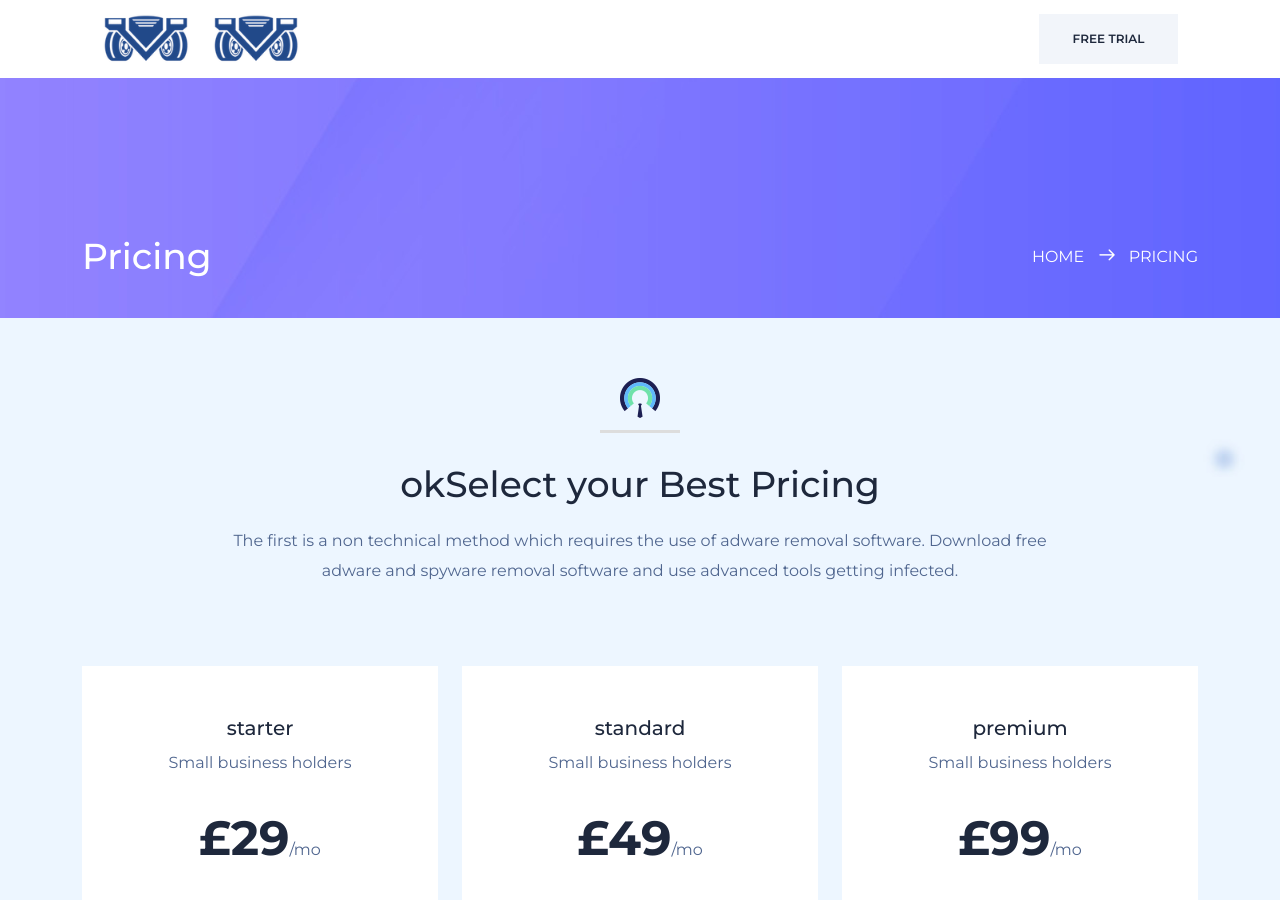
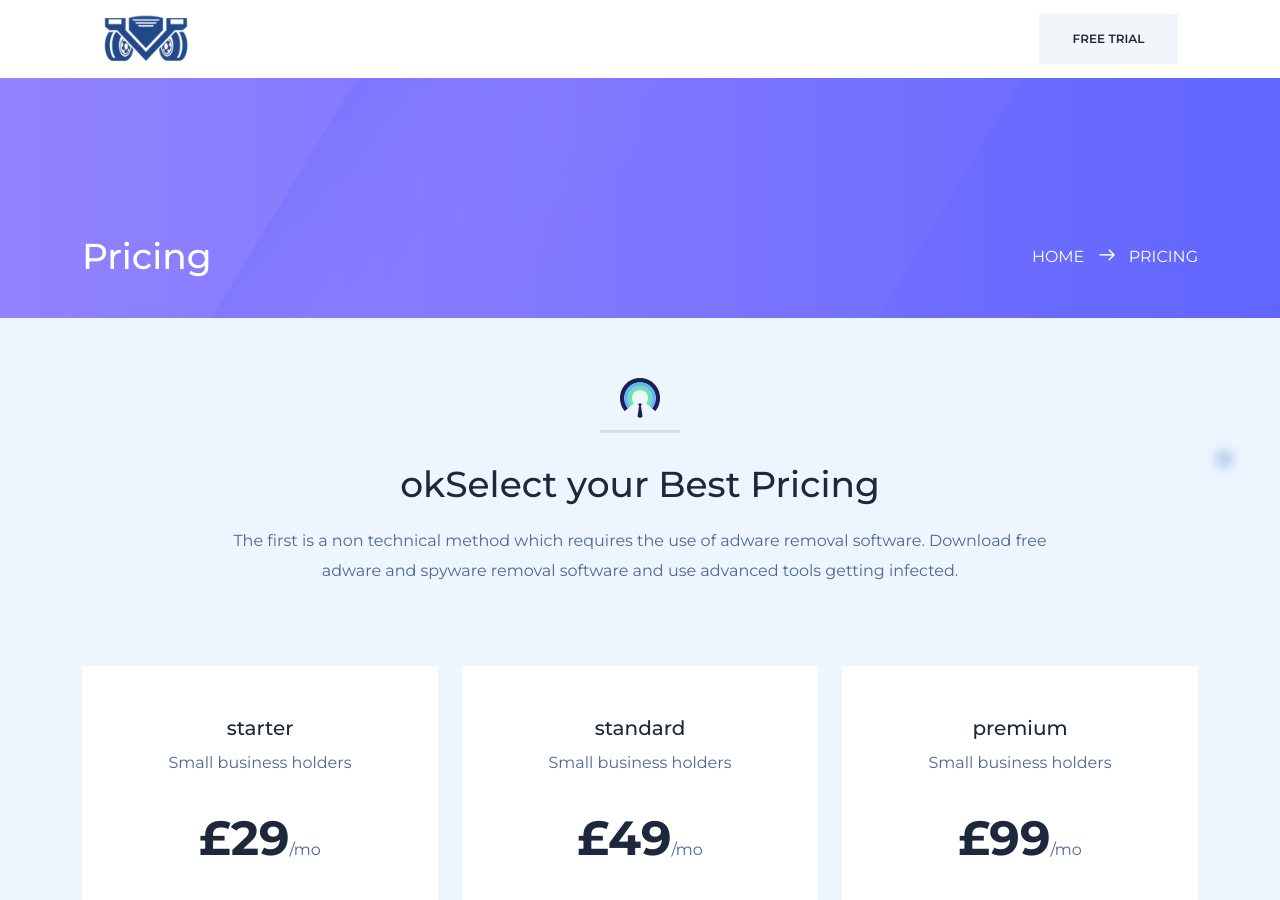
Before and after one commit to ymote/ymote.github.io, a Jekyll site: the page built from pricing.html, in a window 1280 px wide and 900 px high. Built offline with Jekyll 4.4.1, drawn with Linux system fonts in a browser that asks for light colours.

Commit message:
update page logo

```diff
--- a/_config.yml
+++ b/_config.yml
@@ -14,7 +14,7 @@ description: >- # this means to ignore newlines until "baseurl:"
   Google search results) and in your feed.xml site description.
 baseurl             : "" # the subpath of your site, e.g. /blog
 url                 : "https://ymote.github.io" #  7277783  the base hostname & protocol for your site, e.g. http://example.com
-favicon: 'img/favicon.png'
+favicon: 'img/carsmos-favicon.png'
 
 repository: ymote/ymote.github.io
 
--- a/_layouts/page.html
+++ b/_layouts/page.html
@@ -2,7 +2,6 @@
 <html lang="zxx" class="no-js">
 
 {% include head.html %}
-
 
 <body class="version2 pages">
     <!-- start Header Area -->
@@ -15,7 +14,7 @@
                         <img class="logo-1" src="{{ 'img/carsmos-logo-blue.png' | relative_url }}" alt="" title="" />
                     </a>
                     <a href="{{ '/' | relative_url }}">
-                        <img class="logo-1" src="{{ 'img/carsmos-logo-blue.png' | relative_url }}" alt="" title="" />
+                        <img class="logo-2" src="{{ 'img/carsmos-logo-blue.png' | relative_url }}" alt="" title="" />
                     </a>
                 </div>
                 {% include nav-menu.html %}
```
